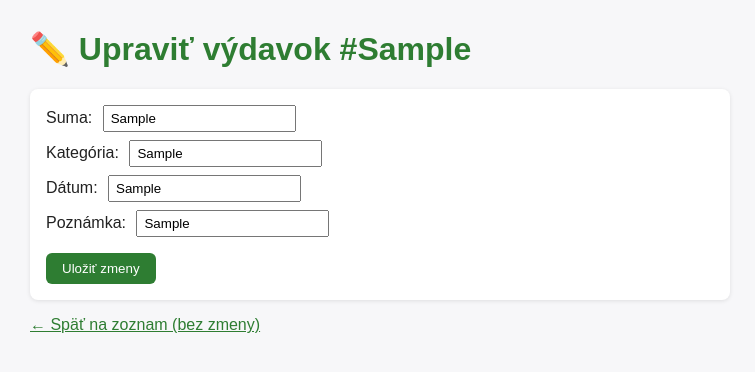
After one commit to silpet112/vibe-coding, a Flask app: template templates/uprav.html in a window 1280 px wide. The commit adds this page. Shown: the top 372 px of the page, without its empty margins (260-1015 px from the left). Run offline with Flask 3, Linux system fonts and the light colour scheme; the template is opened without the code that fills it: most values are stand-ins (such as "Sample title", 1, 10 or a date in 2020).

Commit message:
Projekt 5 - Etapa 2: uprava vydavku na webe (SQL UPDATE, predvyplneny edit formular)
Co-Authored-By: Claude Opus 4.8 <noreply@anthropic.com>

```diff
--- a/app.py
+++ b/app.py
@@ -59,5 +59,28 @@ def zmaz(id_vydavku):
     return redirect(url_for("domov"))
 
 
+@app.route("/uprav/<int:id_vydavku>", methods=["GET", "POST"])
+def uprav(id_vydavku):
+    conn = databaza.pripoj()
+    databaza.vytvor_tabulku(conn)
+    if request.method == "POST":
+        # Krok 2: ulozit zmenu (SQL UPDATE).
+        suma = logika.parsuj_sumu(request.form.get("suma", ""))
+        if suma is not None:
+            kategoria = request.form.get("kategoria", "").strip() or "ine"
+            zadany_datum = request.form.get("datum", "").strip()
+            datum = zadany_datum if zadany_datum else str(date.today())
+            poznamka = request.form.get("poznamka", "").strip()
+            databaza.uprav_vydavok(conn, id_vydavku, suma, kategoria, datum, poznamka)
+        conn.close()
+        return redirect(url_for("domov"))
+    # Krok 1 (GET): zobrazit formular s predvyplnenymi hodnotami.
+    v = databaza.vydavok_podla_id(conn, id_vydavku)
+    conn.close()
+    if v is None:  # taky vydavok neexistuje -> spat na zoznam
+        return redirect(url_for("domov"))
+    return render_template("uprav.html", v=v, mena=konfig.MENA)
+
+
 if __name__ == "__main__":
     app.run(debug=True)
--- /dev/null
+++ b/templates/uprav.html
@@ -0,0 +1,50 @@
+<!doctype html>
+<html lang="sk">
+<head>
+    <meta charset="utf-8">
+    <title>Upraviť výdavok</title>
+    <style>
+        body {
+            font-family: Arial, sans-serif;
+            max-width: 700px;
+            margin: 30px auto;
+            padding: 0 16px;
+            color: #222;
+            background: #f7f7f9;
+        }
+        h1 { color: #2e7d32; }
+        form {
+            background: #fff;
+            padding: 16px;
+            border-radius: 8px;
+            box-shadow: 0 1px 4px rgba(0,0,0,0.1);
+        }
+        form label { display: block; margin-bottom: 8px; }
+        form input { padding: 4px 6px; margin-left: 6px; }
+        button {
+            margin-top: 8px;
+            padding: 8px 16px;
+            background: #2e7d32;
+            color: #fff;
+            border: none;
+            border-radius: 6px;
+            cursor: pointer;
+        }
+        button:hover { background: #256528; }
+        a { color: #2e7d32; }
+    </style>
+</head>
+<body>
+    <h1>✏️ Upraviť výdavok #{{ v[0] }}</h1>
+
+    <form action="/uprav/{{ v[0] }}" method="post">
+        <label>Suma: <input type="text" name="suma" value="{{ v[1] }}" required></label>
+        <label>Kategória: <input type="text" name="kategoria" value="{{ v[2] }}"></label>
+        <label>Dátum: <input type="text" name="datum" value="{{ v[3] }}"></label>
+        <label>Poznámka: <input type="text" name="poznamka" value="{{ v[4] }}"></label>
+        <button type="submit">Uložiť zmeny</button>
+    </form>
+
+    <p><a href="/">← Späť na zoznam (bez zmeny)</a></p>
+</body>
+</html>
--- a/templates/vydavky.html
+++ b/templates/vydavky.html
@@ -45,6 +45,7 @@
         form.akcia { background: none; box-shadow: none; padding: 0; margin: 0; }
         button.zmazat { background: #c62828; padding: 4px 10px; margin: 0; }
         button.zmazat:hover { background: #a31f1f; }
+        a.upravit { display: inline-block; margin-bottom: 4px; color: #2e7d32; }
     </style>
 </head>
 <body>
@@ -77,6 +78,7 @@
             <td>{{ v[2] }}</td>
             <td>{{ v[4] }}</td>
             <td>
+                <a href="/uprav/{{ v[0] }}" class="upravit">✏️ Upraviť</a>
                 <form action="/zmaz/{{ v[0] }}" method="post" class="akcia"
                       onsubmit="return confirm('Naozaj zmazať tento výdavok?');">
                     <button type="submit" class="zmazat">🗑️ Zmazať</button>
```
Also changed, not shown: databaza.py (+18 -0 lines).
